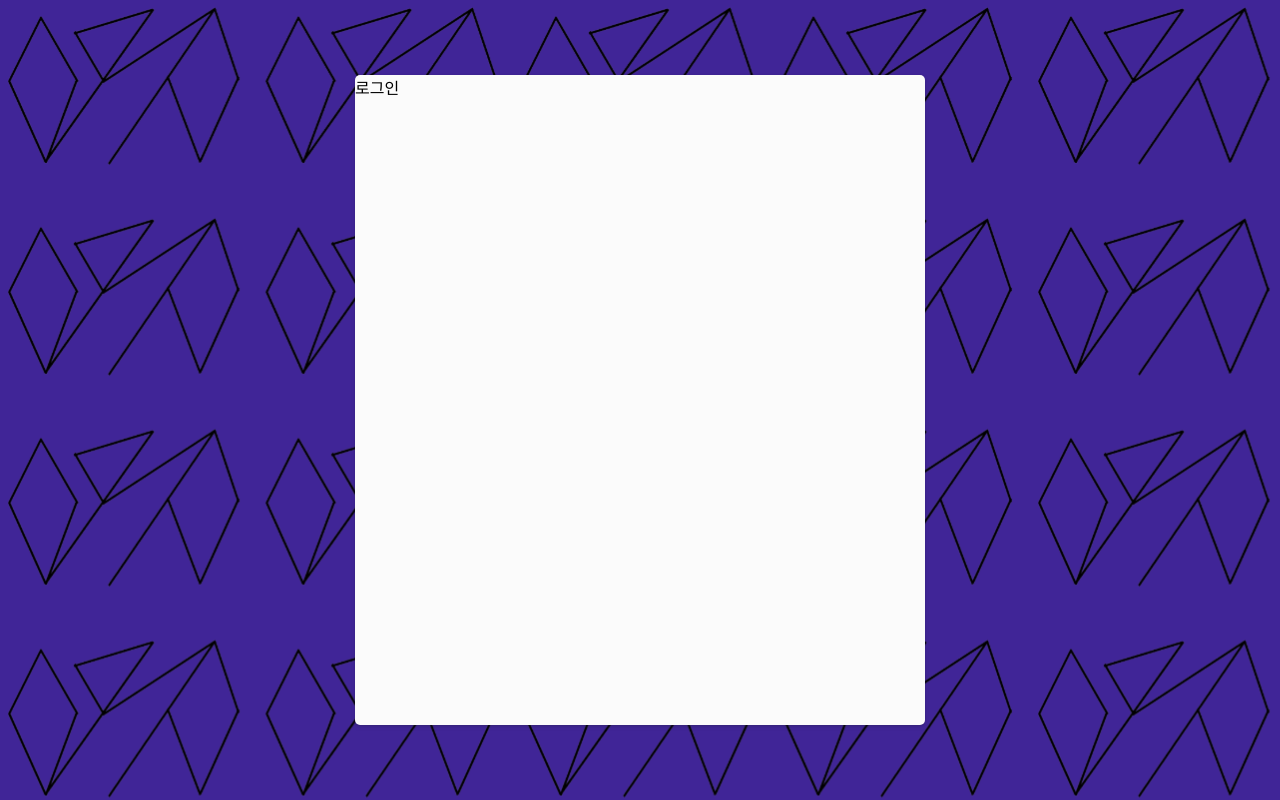
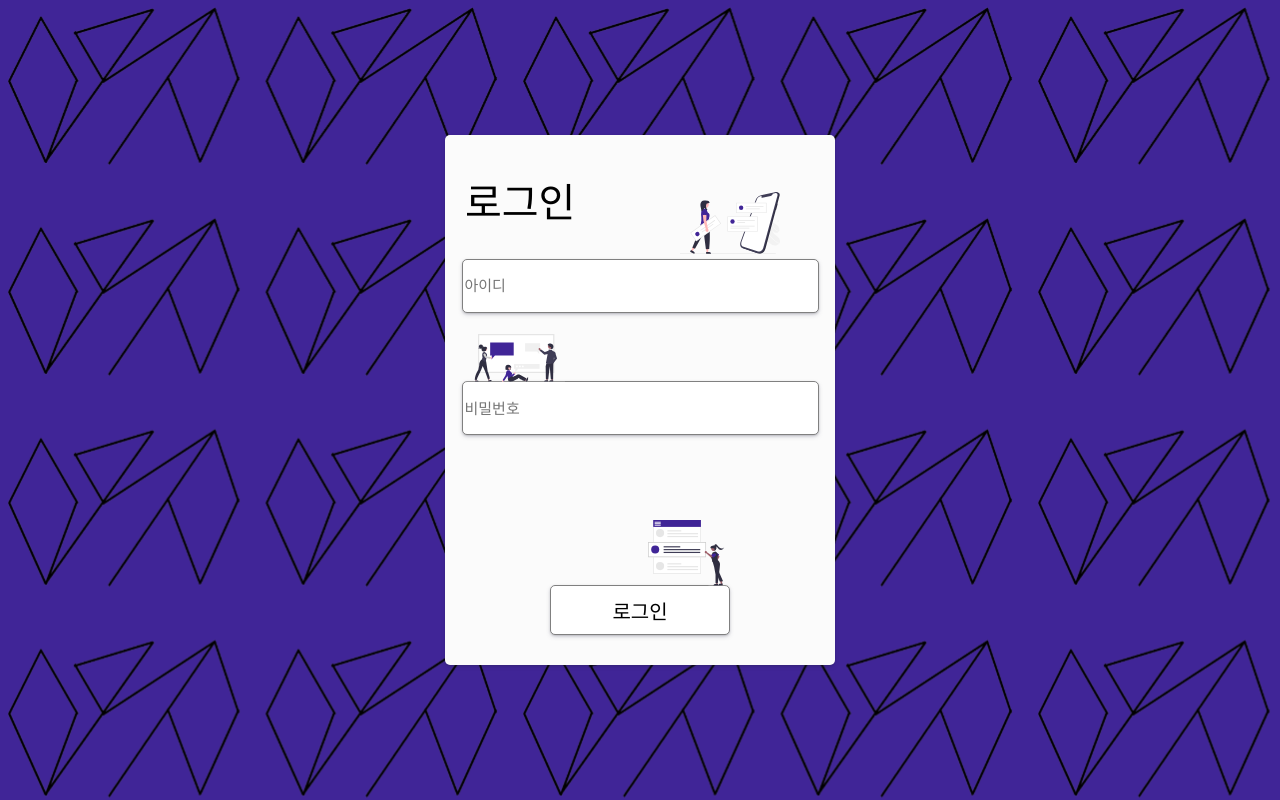
Before and after one commit to B1ND-6th-intern/GLASS_WEB, a React (Create React App) app: page /#/signin in a window 1280 px wide. Built offline with nearby package versions, Linux system fonts and the light colour scheme.

Commit message:
update : LoginBar
update : LoginBar

```diff
--- a/src/components/Login/LoginBar.css
+++ b/src/components/Login/LoginBar.css
@@ -1,8 +1,63 @@
 .loginbar-container {
-  width: 570px;
-  height: 650px;
+  width: 390px;
+  height: 530px;
   background-color: #fbfbfb;
   box-shadow: 0 2px 5px -1px rgba(50, 50, 93, 0.25),
     0 1px 3px -1px rgba(0, 0, 0, 0.3);
   border-radius: 5px;
+  flex-direction: column;
+  display: flex;
 }
+
+.loginbar-title {
+  font-size: 40px;
+  font-weight: 300;
+  margin: 20px;
+}
+
+.loginbar-img1 {
+  width: 100px;
+  position: relative;
+  top: 50%;
+  left: 30%;
+}
+.loginbar-img2 {
+  position: relative;
+  width: 100px;
+  left: 5%;
+  top: 2%;
+}
+.loginbar-img3 {
+  width: 80px;
+  position: relative;
+  left: 52%;
+  top: 14%;
+}
+
+.loginbar-id-input,
+.loginbar-pw-input {
+  width: 90%;
+  margin: 10px auto;
+  height: 50px;
+  border-radius: 5px;
+  outline: none;
+  border: 1px solid grey;
+  box-shadow: 0 2px 5px -1px rgba(50, 50, 93, 0.25),
+    0 1px 3px -1px rgba(0, 0, 0, 0.3);
+  font-size: 15px;
+}
+
+.loginbar-confirm-btn {
+  width: 180px;
+  height: 50px;
+  margin: 0px auto;
+  margin-top: auto;
+  margin-bottom: 30px;
+  background-color: white;
+  border: 1px solid grey;
+  border-radius: 5px;
+  font-size: 20px;
+  box-shadow: 0 2px 5px -1px rgba(50, 50, 93, 0.25),
+    0 1px 3px -1px rgba(0, 0, 0, 0.3);
+  cursor: pointer;
+}
--- a/src/components/Login/LoginBar.js
+++ b/src/components/Login/LoginBar.js
@@ -1,12 +1,21 @@
 import "./LoginBar.css";
+import Logo1 from "../../assets/img/LoginPageBackGround1.svg";
+import Logo2 from "../../assets/img/LoginPageBackGround2.svg";
+import Logo3 from "../../assets/img/LoginPageBackGround3.svg";
 
 const LoginBar = () => {
   return (
-    <section id="Loginbar">
-      <div className="loginbar-container">
-        <div className="loginbar-title">로그인</div>
+    <div className="loginbar-container">
+      <div className="loginbar-title">
+        로그인
+        <img src={Logo1} className="loginbar-img1" />
       </div>
-    </section>
+      <input className="loginbar-id-input" placeholder="아이디"></input>
+      <img src={Logo2} className="loginbar-img2" />
+      <input className="loginbar-pw-input" placeholder="비밀번호"></input>
+      <img src={Logo3} className="loginbar-img3" />
+      <button className="loginbar-confirm-btn">로그인</button>
+    </div>
   );
 };
 
```
Also changed, not shown: src/assets/img/LoginPageBackGround3.svg (added).
